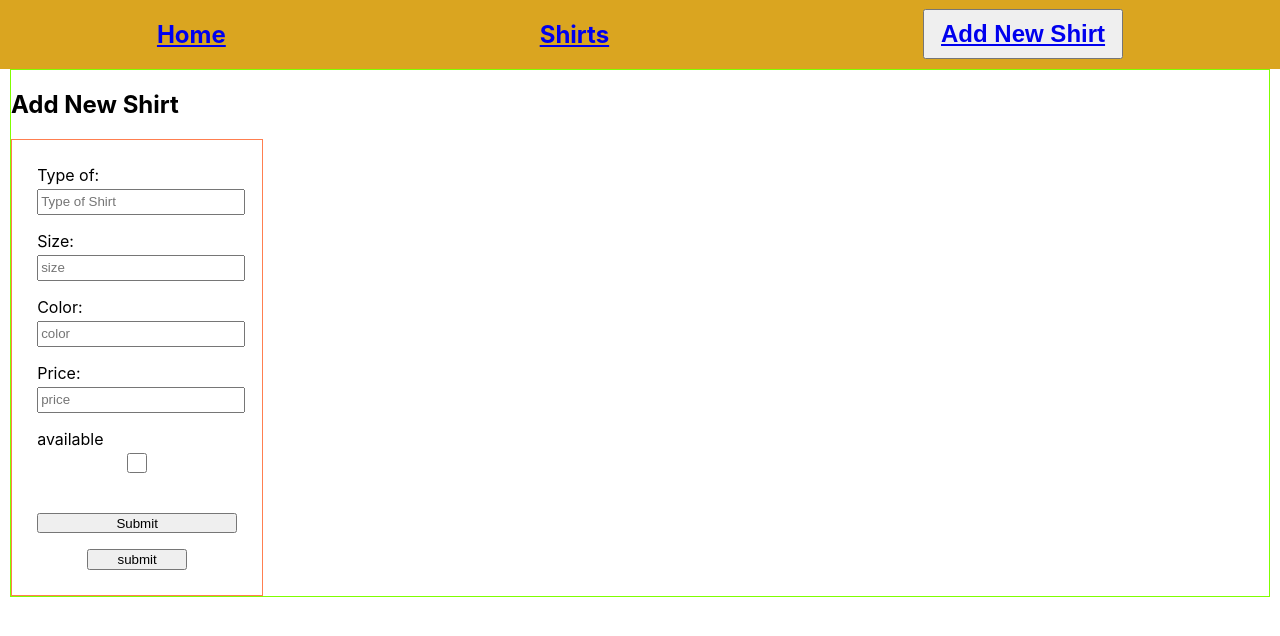
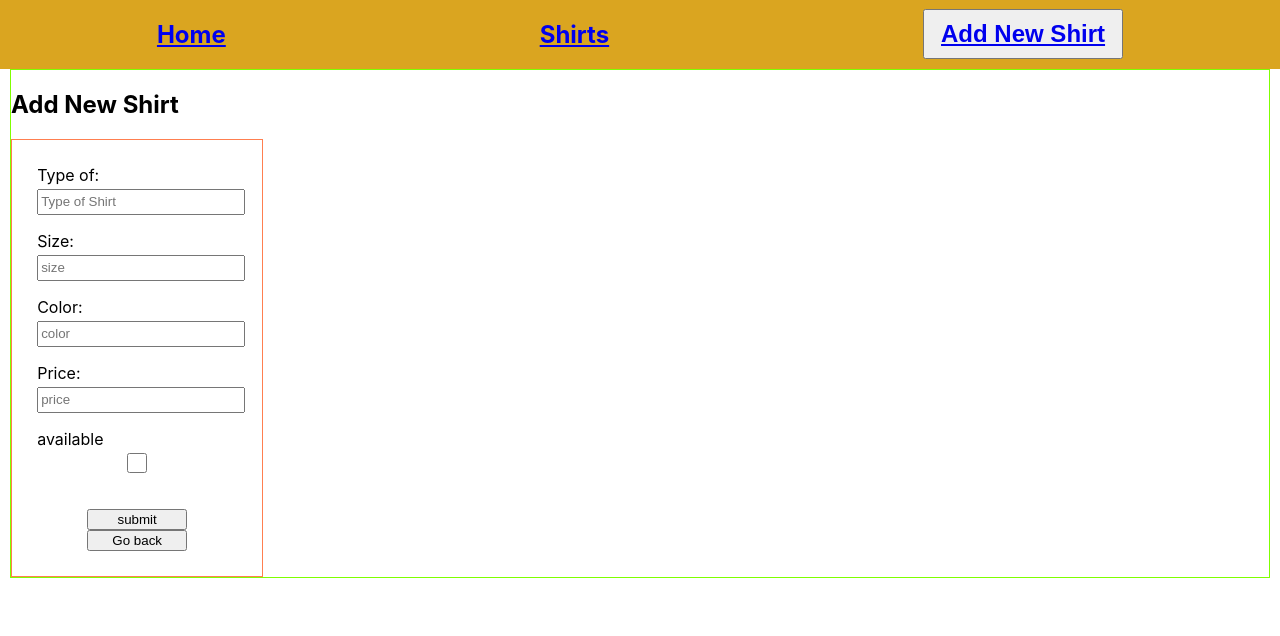
Before and after one commit to rios-isabelle-farrah/louis-tech-vuitton, a React (Create React App) app in the folder front-end/: page /shirts/new in a window 1280 px wide. Shown: the top 636 px of the page. Built offline with nearby package versions, Linux system fonts and the light colour scheme.

Commit message:
MVP complete

```diff
--- a/front-end/src/Components/ShirtDetails.js
+++ b/front-end/src/Components/ShirtDetails.js
@@ -45,8 +45,6 @@ function ShirtDetails() {
     goBack();
   };
 
-  const handleUpdate = async () => {};
-
   return (
     <article>
       {/* <ShirtColors color={color} type_of={type_of}/> */}
--- a/front-end/src/Components/ShirtEditForm.js
+++ b/front-end/src/Components/ShirtEditForm.js
@@ -91,7 +91,7 @@ function ShirtEditForm() {
         <input type="submit" />
       </form>
       <br></br>
-      <Link to={`/shirts`}>
+      <Link to={`/shirts/${id}`}>
         <button>Go back</button>
       </Link>
     </div>
--- a/front-end/src/Components/ShirtNewForm.js
+++ b/front-end/src/Components/ShirtNewForm.js
@@ -1,6 +1,6 @@
 import axios from "axios";
 import { useState } from "react";
-import { useHistory, withRouter } from "react-router-dom";
+import { useHistory, withRouter, Link } from "react-router-dom";
 import { apiURL } from "../util/apiURL.js";
 const API = apiURL();
 function ShirtNewForm() {
@@ -32,6 +32,9 @@ function ShirtNewForm() {
   const handleSubmit = (event) => {
     event.preventDefault();
     addShirt(shirt);
+  };
+  const goBack = () => {
+    history.push("/shirts");
   };
   return (
     <div className="New-Form">
@@ -80,9 +83,8 @@ function ShirtNewForm() {
           checked={shirt.in_stock}
         />
         <br />
-        <input type="submit" />
-        {/* <input id="myInput" type="file" /> */}
         <button type="submit">submit</button>
+        <button onClick={goBack}>Go back</button>
       </form>
     </div>
   );
```
